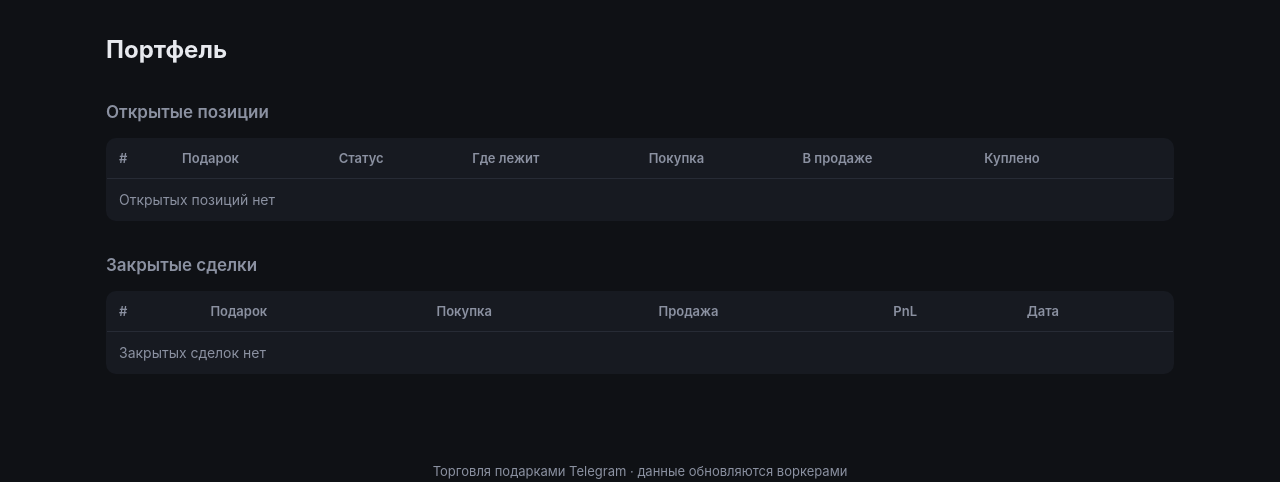
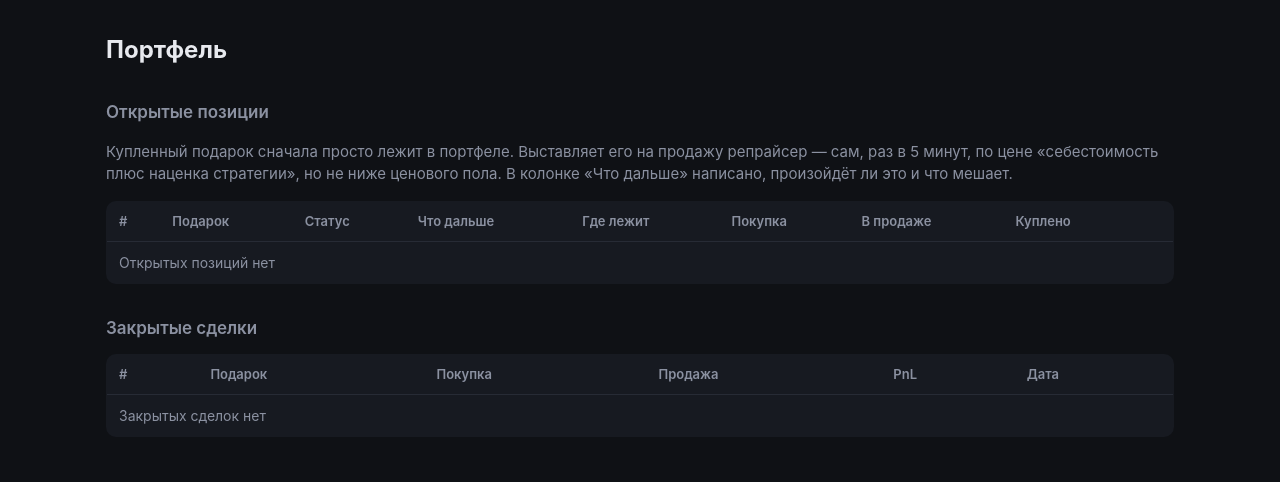
Before and after one commit to Aklex1/Gift, a FastAPI app: template app/web/templates/portfolio.html in a window 1280 px wide. Shown: the part 56-538 px from the top of the page. Run offline with FastAPI, Linux system fonts and the light colour scheme; the template is opened without the code that fills it, so the values that code supplies are empty.

Commit message:
Показать в портфеле, что будет с позицией дальше
«Купил — оно уже продаётся?» — вопрос, на который статус held отвечает
словом, но не объясняет: выставится ли лот сам и что этому мешает.
Причина при этом бывает разной — режим SAFE, выключенный боевой режим
площадки, незакончившийся cooldown, — а выглядели все одинаково.

Теперь в портфеле есть колонка «Что дальше» с конкретной причиной.
Cooldown называется первым: иначе человек пойдёт включать боевой
режим, хотя дело не в нём.

Заодно в документации разведены SAFE и SEMI. Отличие неочевидное и
стоит денег: SEMI подтверждает только покупки, а выставление и
репрайсинг идут автоматически — это операции, которые деньги
возвращают, а не тратят. То есть в SEMI бот купит с согласия, но
продавать начнёт сам.

Co-Authored-By: Claude Opus 5 <noreply@anthropic.com>
Claude-Session: https://claude.ai/code/session_01FTRbHb9HtRbVhAWQUzBeZ5

```diff
--- a/app/web/server.py
+++ b/app/web/server.py
@@ -50,6 +50,35 @@ ROI_RANGES: dict[str, Decimal | None] = {
     "от 50%": Decimal("0.50"),
     "от 100%": Decimal("1.00"),
 }
+
+
+def _next_step(position) -> str:
+    """Что произойдёт с позицией дальше и почему.
+
+    Самый частый вопрос о портфеле — «оно уже продаётся?». Статус
+    отвечает на него словом held/listed, но не объясняет, выставится
+    ли лот сам и что этому мешает.
+    """
+    from app.enums import PositionStatus
+    from app.services import runtime
+
+    if position.status is PositionStatus.SOLD:
+        return "продано"
+    if position.status is PositionStatus.LISTED:
+        return "выставлено, репрайсер снижает цену по расписанию"
+
+    if position.resale_available_at and position.resale_available_at > utcnow():
+        return (
+            f"ждёт окончания cooldown "
+            f"({position.resale_available_at:%d.%m %H:%M} UTC)"
+        )
+
+    market = position.custody_market
+    if runtime.mode() is TradeMode.SAFE:
+        return "не выставится: режим SAFE запрещает торговые операции"
+    if not runtime.write_enabled(market):
+        return f"не выставится: боевой режим {market.value} выключен"
+    return "будет выставлено автоматически в ближайшие 5 минут"
 
 
 def _last_scan_duration() -> int:
@@ -517,6 +546,7 @@ async def portfolio_page(
                         )
                     ),
                     "locked_until": position.resale_available_at,
+                    "next_step": _next_step(position),
                 }
             )
         closed = (
--- a/app/web/templates/portfolio.html
+++ b/app/web/templates/portfolio.html
@@ -8,14 +8,22 @@
 {% endif %}
 
 <h2>Открытые позиции</h2>
+<p class="muted">
+  Купленный подарок сначала просто лежит в портфеле. Выставляет его на
+  продажу репрайсер — сам, раз в 5 минут, по цене «себестоимость плюс
+  наценка стратегии», но не ниже ценового пола. В колонке «Что дальше»
+  написано, произойдёт ли это и что мешает.
+</p>
 <table>
-  <tr><th>#</th><th>Подарок</th><th>Статус</th><th>Где лежит</th>
-      <th>Покупка</th><th>В продаже</th><th>Куплено</th><th></th></tr>
+  <tr><th>#</th><th>Подарок</th><th>Статус</th><th>Что дальше</th>
+      <th>Где лежит</th><th>Покупка</th><th>В продаже</th>
+      <th>Куплено</th><th></th></tr>
   {% for p in open_rows %}
   <tr>
     <td>{{ p.id }}</td>
     <td>{{ p.name }}</td>
     <td>{{ p.status }}</td>
+    <td class="muted">{{ p.next_step }}</td>
     <td>{{ p.custody }}</td>
     <td>{{ fmt(p.buy_price) }} ★</td>
     <td>{{ fmt(p.list_price) if p.list_price else '—' }}</td>
@@ -34,7 +42,7 @@
   </tr>
   {% if confirm == p.id %}
   <tr>
-    <td colspan="8">
+    <td colspan="9">
       <div class="banner danger">
         <div>
           <b>Передать «{{ p.name }}» площадке Portals?</b>
@@ -53,7 +61,7 @@
   </tr>
   {% endif %}
   {% else %}
-  <tr><td colspan="8" class="muted">Открытых позиций нет</td></tr>
+  <tr><td colspan="9" class="muted">Открытых позиций нет</td></tr>
   {% endfor %}
 </table>
 
```
Also changed, not shown: docs/OPERATIONS.md (+40 -0 lines), tests/test_panel_transfer.py (+88 -0 lines).
